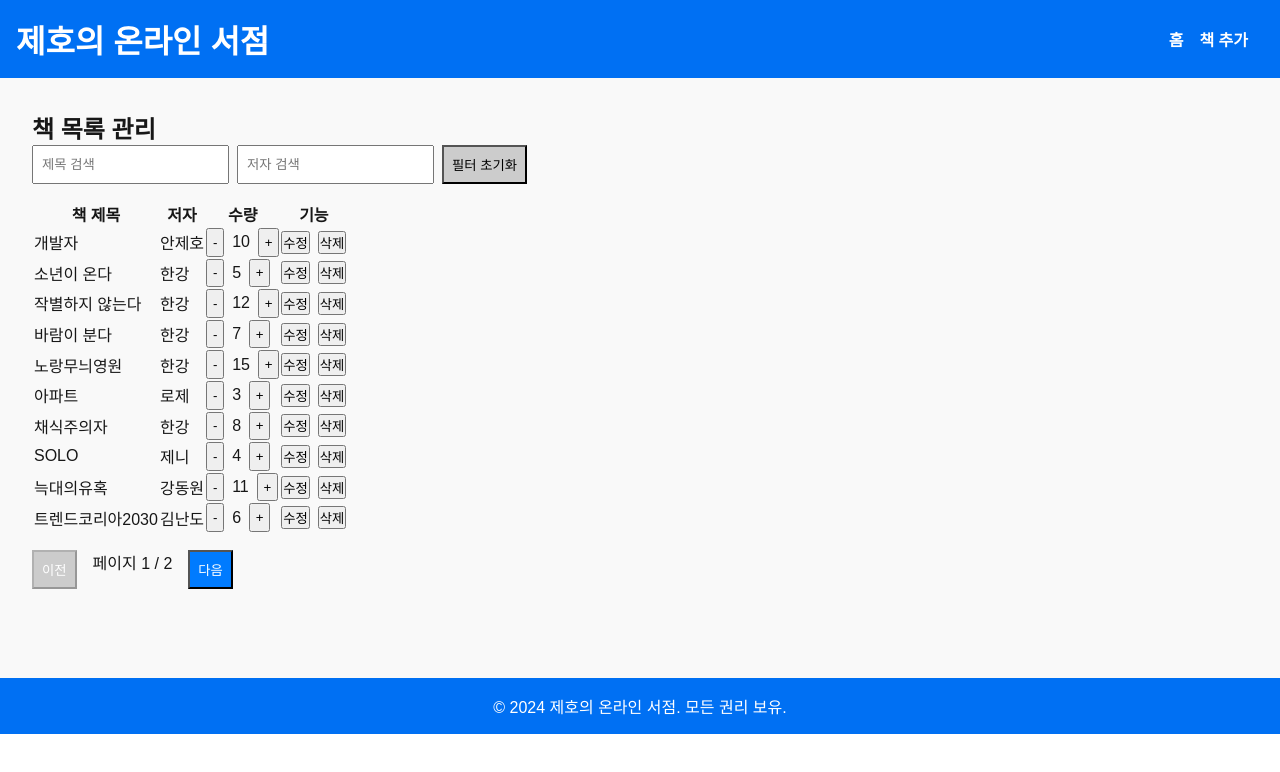
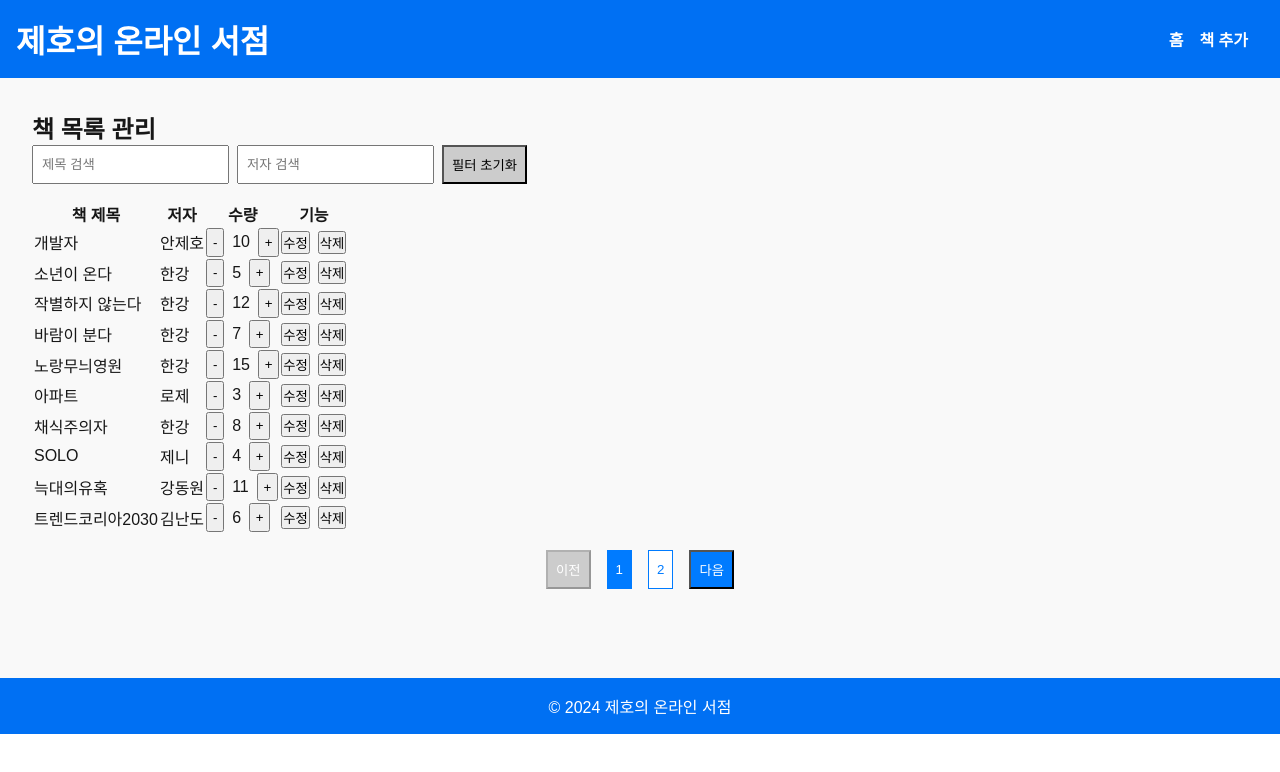
Before and after one commit to JELKOV/RGT-AHNJAEHO, a Next.js app: page / in a window 1280 px wide. Shown: the top 772 px of the page. Built offline with nearby package versions, Linux system fonts and the light colour scheme.

Commit message:
페이지네이션 오류수정, 페이지네이션 컴포넌트화

```diff
--- /dev/null
+++ b/src/app/components/Pagination.tsx
@@ -0,0 +1,69 @@
+import React from "react";
+
+const Pagination: React.FC<{
+  currentPage: number;
+  totalPages: number;
+  onPageChange: (page: number) => void;
+}> = ({ currentPage, totalPages, onPageChange }) => {
+  // 페이지 번호 범위 설정
+  const rangeSize = 5;
+  const startPage = Math.floor((currentPage - 1) / rangeSize) * rangeSize + 1;
+  const endPage = Math.min(startPage + rangeSize - 1, totalPages);
+
+  // 페이지 번호 생성
+  const pageNumbers = Array.from(
+    { length: endPage - startPage + 1 },
+    (_, index) => startPage + index
+  );
+
+  if (totalPages <= 1) return null;
+
+  return (
+    <div style={{ marginTop: "1rem", display: "flex", gap: "1rem", justifyContent: "center" }}>
+      {/* 이전 버튼 */}
+      <button
+        onClick={() => onPageChange(currentPage - 1)}
+        disabled={currentPage === 1}
+        style={{
+          padding: "0.5rem",
+          backgroundColor: currentPage === 1 ? "#ccc" : "#007bff",
+          color: "#fff",
+        }}
+      >
+        이전
+      </button>
+
+      {/* 페이지 번호 버튼들 */}
+      {pageNumbers.map((pageNumber) => (
+        <button
+          key={pageNumber}
+          onClick={() => onPageChange(pageNumber)}
+          disabled={pageNumber === currentPage}
+          style={{
+            padding: "0.5rem",
+            backgroundColor: pageNumber === currentPage ? "#007bff" : "#fff",
+            color: pageNumber === currentPage ? "#fff" : "#007bff",
+            border: "1px solid #007bff",
+          }}
+        >
+          {pageNumber}
+        </button>
+      ))}
+
+      {/* 다음 버튼 */}
+      <button
+        onClick={() => onPageChange(currentPage + 1)}
+        disabled={currentPage === totalPages}
+        style={{
+          padding: "0.5rem",
+          backgroundColor: currentPage === totalPages ? "#ccc" : "#007bff",
+          color: "#fff",
+        }}
+      >
+        다음
+      </button>
+    </div>
+  );
+};
+
+export default Pagination;
--- a/src/app/layout.tsx
+++ b/src/app/layout.tsx
@@ -49,7 +49,7 @@ export default function RootLayout({
             textAlign: "center",
           }}
         >
-          <p style={{ margin: 0 }}>© 2024 제호의 온라인 서점. 모든 권리 보유.</p>
+          <p style={{ margin: 0 }}>© 2024 제호의 온라인 서점</p>
         </footer>
       </body>
     </html>
--- a/src/app/page.tsx
+++ b/src/app/page.tsx
@@ -1,8 +1,9 @@
 "use client";
 
 import React, { useState, useEffect } from "react";
-import { fetchBooks, deleteBook } from "@/app/utils/api";
+import { fetchBooks, deleteBook, changeBookQuantity } from "@/app/utils/api";
 import BookList from "@/app/components/BookList";
+import Pagination from "@/app/components/Pagination";
 
 const HomePage = () => {
   const [books, setBooks] = useState<any[]>([]);
@@ -43,6 +44,15 @@ const HomePage = () => {
       setIsLoading(true);
       await deleteBook(id);
       setBooks((prevBooks) => prevBooks.filter((book) => book.id !== id));
+
+    // 페이지네이션 처리: 만약 현재 페이지에 책이 1개 미만이면 이전 페이지로 이동
+    if (books.length <= 1 && filters.page > 1) {
+      setFilters((prevFilters) => ({
+        ...prevFilters,
+        page: prevFilters.page - 1, // 이전 페이지로 이동
+      }));
+    }
+
       setError(null);
     } catch (err) {
       console.error(`책 ID ${id} 삭제 중 오류 발생:`, err);
@@ -53,16 +63,26 @@ const HomePage = () => {
   };
 
   // 수량 증가
-  const handleIncreaseQuantity = (id: string) => {
+  const handleIncreaseQuantity = async (id: string) => {
+    // 로컬 상태 업데이트
     setBooks((prevBooks) =>
       prevBooks.map((book) =>
         book.id === id ? { ...book, quantity: book.quantity + 1 } : book
       )
     );
+
+    // 서버에 수량 변경 요청
+    try {
+      await changeBookQuantity(id, 1); // 수량 증가 요청 (quantityChange = 1)
+    } catch (err) {
+      console.error("수량 업데이트 실패:", err);
+      setError("수량 업데이트에 실패했습니다.");
+    }
   };
 
   // 수량 감소
-  const handleDecreaseQuantity = (id: string) => {
+  const handleDecreaseQuantity = async (id: string) => {
+    // 로컬 상태 업데이트
     setBooks((prevBooks) =>
       prevBooks.map((book) =>
         book.id === id && book.quantity > 0
@@ -70,6 +90,14 @@ const HomePage = () => {
           : book
       )
     );
+
+    // 서버에 수량 변경 요청
+    try {
+      await changeBookQuantity(id, -1); // 수량 감소 요청 (quantityChange = -1)
+    } catch (err) {
+      console.error("수량 업데이트 실패:", err);
+      setError("수량 업데이트에 실패했습니다.");
+    }
   };
 
   // 필터 값 변경 핸들러
@@ -93,11 +121,13 @@ const HomePage = () => {
   };
 
   // 페이지 변경 핸들러
-  const handlePageChange = (newPage: number) => {
-    setFilters((prevFilters) => ({
-      ...prevFilters,
-      page: newPage,
-    }));
+  const handlePageChange = (page: number) => {
+    if (page >= 1 && page <= totalPages) {
+      setFilters((prevFilters) => ({
+        ...prevFilters,
+        page, // 새로운 페이지 번호 설정
+      }));
+    }
   };
 
   return (
@@ -139,35 +169,12 @@ const HomePage = () => {
             onIncreaseQuantity={handleIncreaseQuantity}
             onDecreaseQuantity={handleDecreaseQuantity}
           />
-          {/* 페이지네이션 */}
-          <div style={{ marginTop: "1rem", display: "flex", gap: "1rem" }}>
-            <button
-              onClick={() => handlePageChange(filters.page - 1)}
-              disabled={filters.page === 1 || isLoading}
-              style={{
-                padding: "0.5rem",
-                backgroundColor: filters.page === 1 ? "#ccc" : "#007bff",
-                color: "#fff",
-              }}
-            >
-              이전
-            </button>
-            <span>
-              페이지 {filters.page} / {totalPages}
-            </span>
-            <button
-              onClick={() => handlePageChange(filters.page + 1)}
-              disabled={filters.page === totalPages || isLoading}
-              style={{
-                padding: "0.5rem",
-                backgroundColor:
-                  filters.page === totalPages ? "#ccc" : "#007bff",
-                color: "#fff",
-              }}
-            >
-              다음
-            </button>
-          </div>
+          {/* 페이지네이션 컴포넌트 */}
+          <Pagination
+            currentPage={filters.page}
+            totalPages={totalPages}
+            onPageChange={handlePageChange}
+          />
         </>
       )}
     </div>
```
